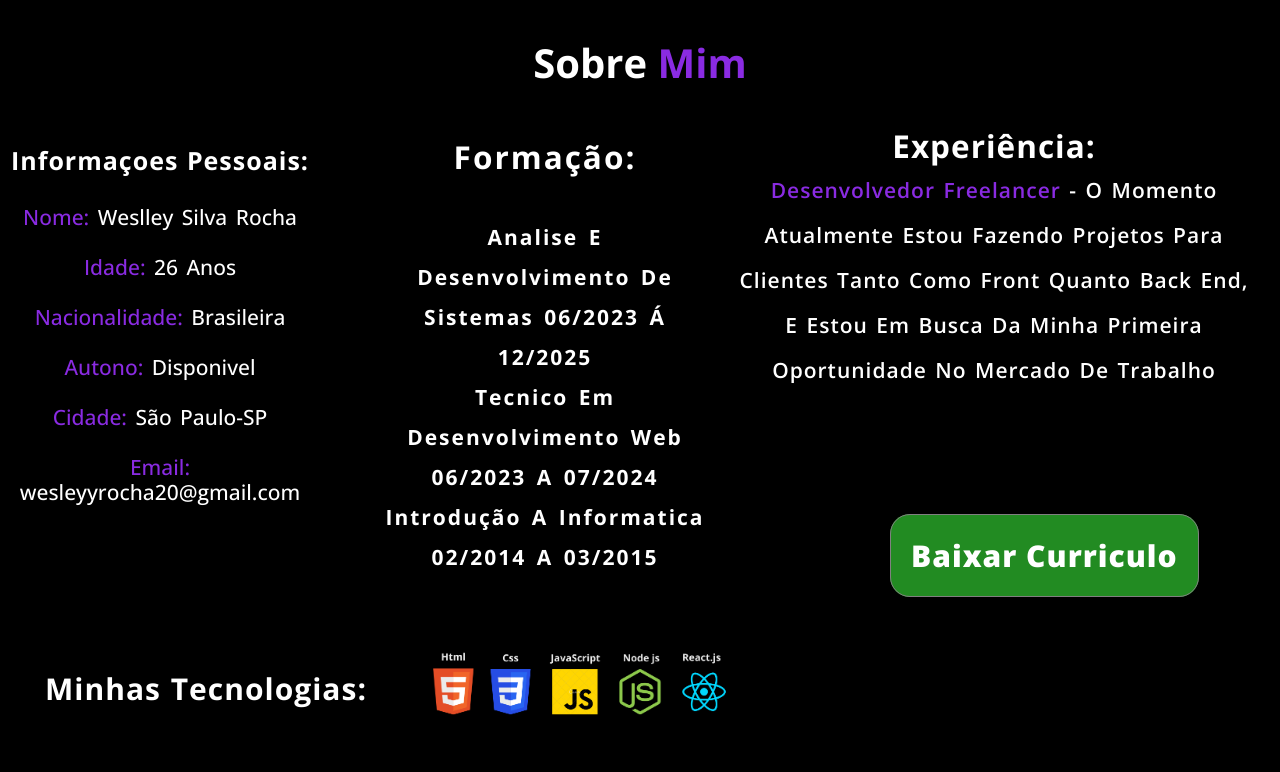
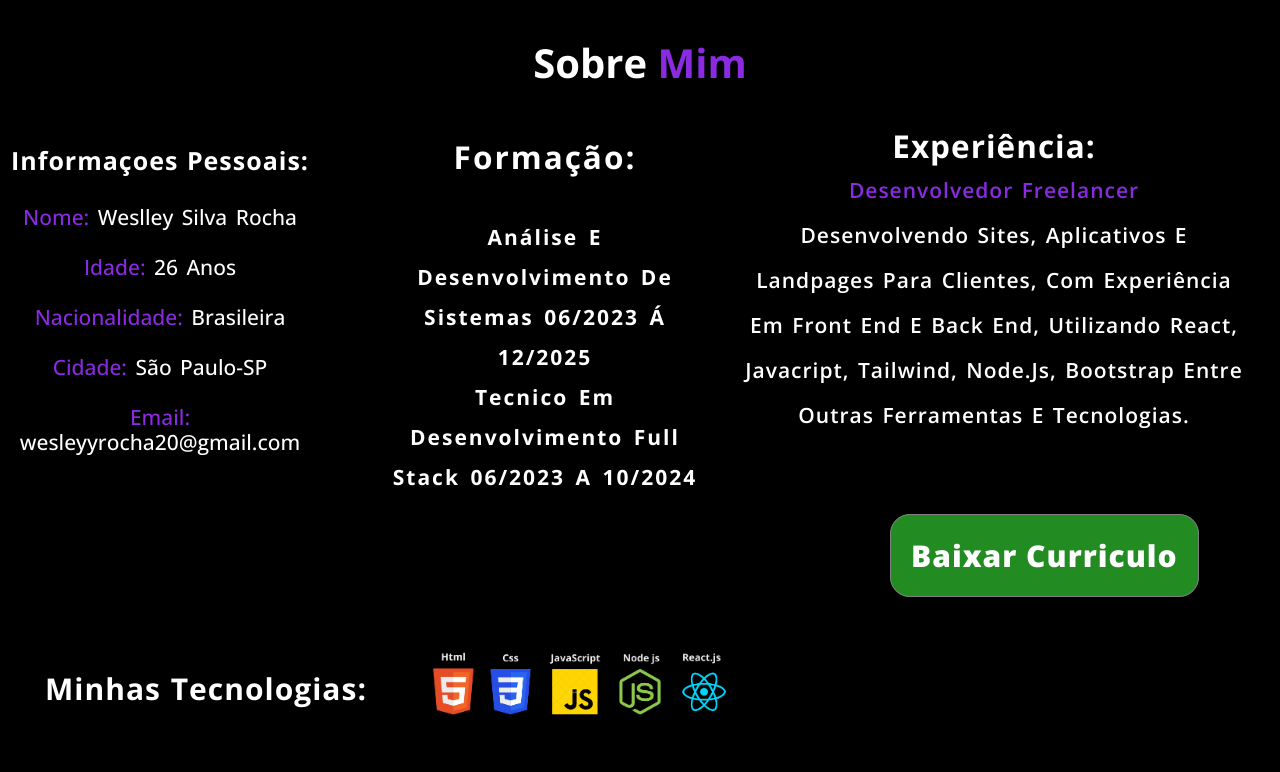
Before and after one commit to Weslley-silva23/pagina-sobre-mim, a plain HTML site: page index.html in a window 1280 px wide. Drawn offline with nearby package versions, Linux system fonts and the light colour scheme.

Commit message:
Alteração no curriculo

```diff
--- a/index.html
+++ b/index.html
@@ -31,8 +31,6 @@
                 <br>
                 <p> <span>Nacionalidade: </span> Brasileira</p>
                 <br>
-                <p> <span> Autono: </span> Disponivel </p>
-                <br>
                 <p> <span> Cidade: </span> São Paulo-SP</p>
                 <br>
                 <p> <span> Email: </span> wesleyyrocha20@gmail.com</p>
@@ -41,7 +39,7 @@
 
         </section>
 
-        <a href="./Currículo.weslley2024.pdf" target="_blank"  class="cv">Baixar curriculo </a>
+        <a href="./CURRICULO.WESLLEY.pdf" target="_blank"  class="cv">Baixar Curriculo </a>
 
 
 
@@ -49,9 +47,9 @@
         <div class="formação">
 
             <h2 class="h2-formação"> Formação: </h2>
-            <p class="paragrafo-formação" ><strong> <span></span> Analise e Desenvolvimento de Sistemas 06/2023 á 12/2025</strong></p>
-            <p class="paragrafo-formãcao2">Tecnico em Desenvolvimento Web 06/2023 a 07/2024 </p>
-            <p class="paragrafo-formação-3"> introdução a informatica 02/2014 a 03/2015 </p>
+            <p class="paragrafo-formação" ><strong> <span></span> Análise e Desenvolvimento de Sistemas 06/2023 á 12/2025</strong></p>
+            <p class="paragrafo-formãcao2">Tecnico em Desenvolvimento Full Stack 06/2023 a 10/2024 </p>
+
 
         </div>
 
@@ -59,8 +57,8 @@
 
             <h2 class="experiencia-h2"> Experiência:</h2>
 
-            <p class="paragrafo-free"> <span>Desenvolvedor Freelancer </span> - O momento </p>
-            <p class="paragrafo">Atualmente Estou fazendo projetos para clientes tanto como Front quanto Back end, e estou em busca da minha primeira oportunidade no mercado de trabalho</p>
+            <p class="paragrafo-free"> <span>  Desenvolvedor Freelancer </span></p>
+            <p class="paragrafo">Desenvolvendo Sites, Aplicativos e landpages para clientes, com Experiência em Front end e Back end, utilizando React, Javacript, Tailwind, Node.js, Bootstrap entre outras ferramentas e tecnologias.</p>
 
 
         </div>
```
Also changed, not shown: 2 other files.
